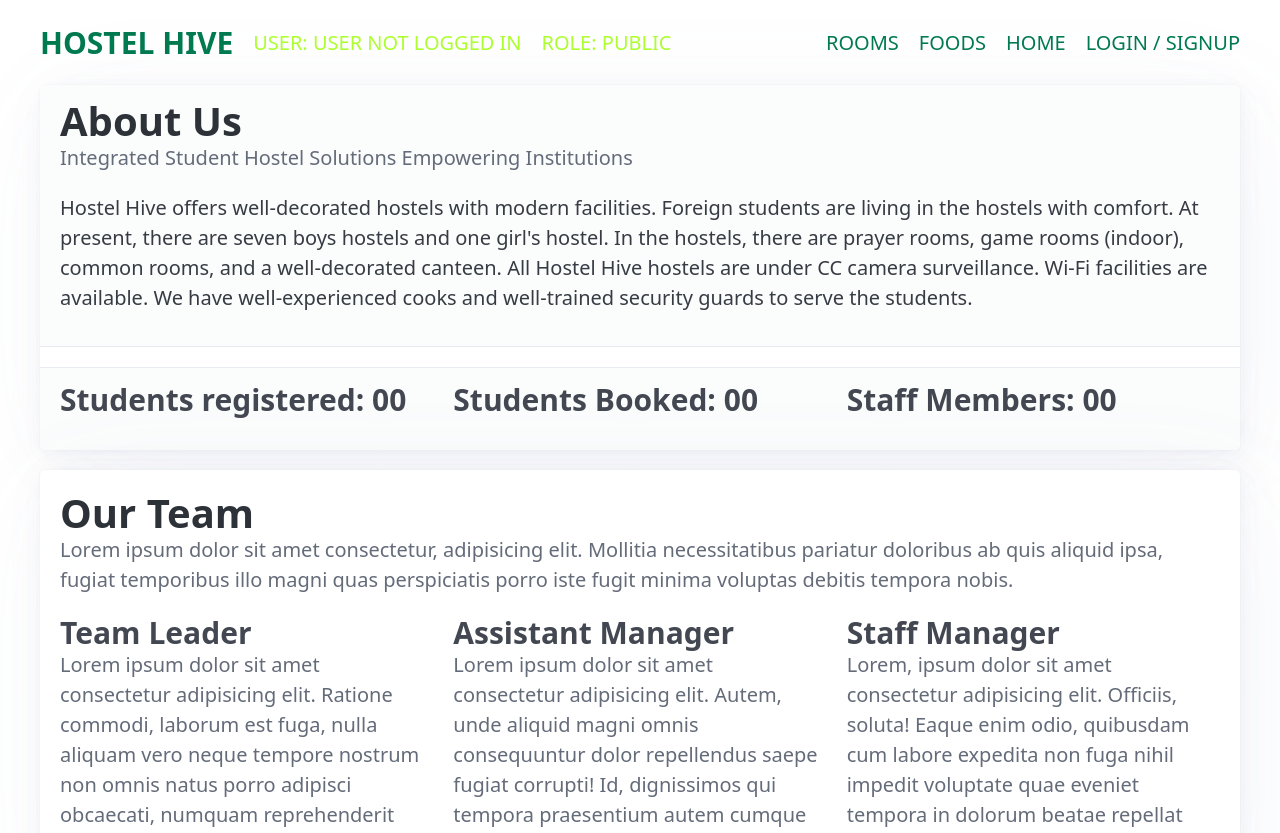
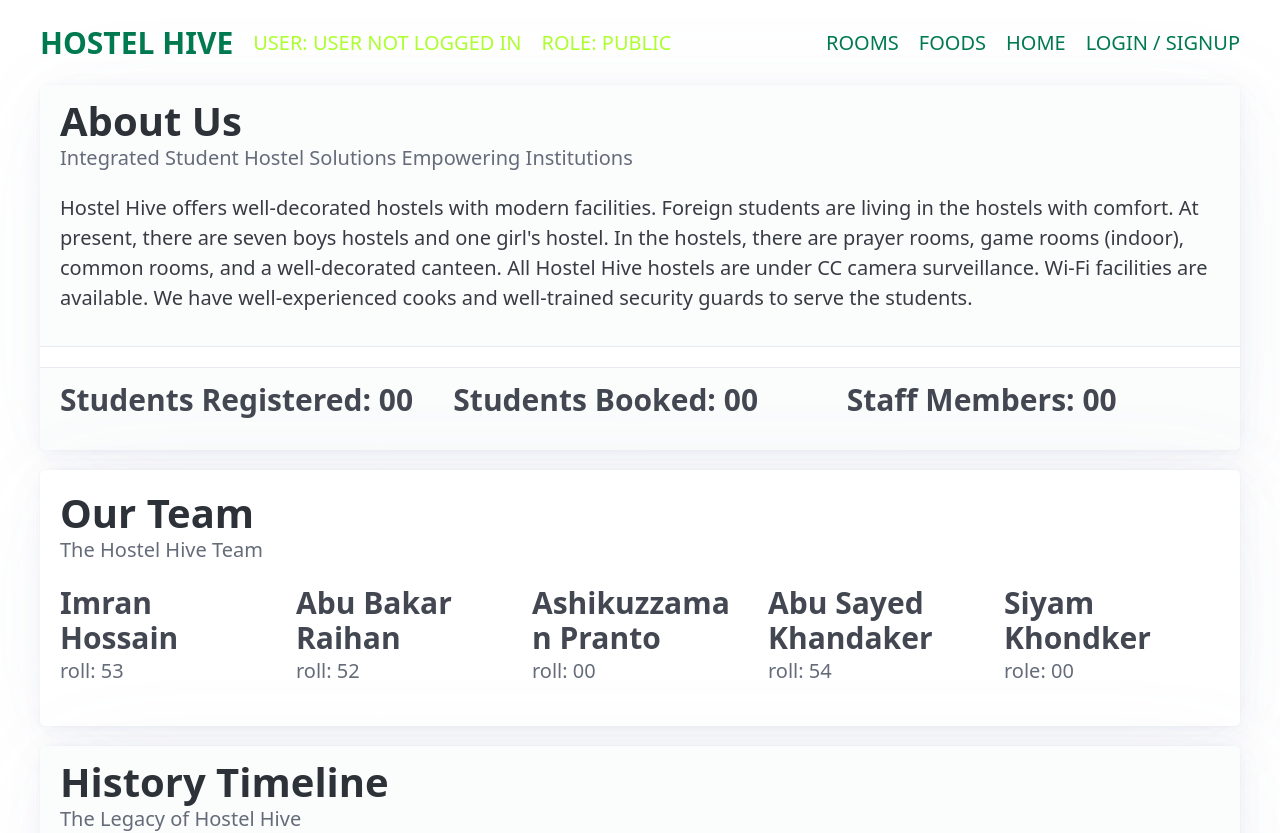
Before and after one commit to push-on/Hostel_Hive_Project_React_Firebase, a React (Vite) app: page /about in a window 1280 px wide. Shown: the top 833 px of the page. Built offline with nearby package versions, Linux system fonts and the light colour scheme; no server answers; the database is empty.

Commit message:
Update 10/01/2023 14:13:18

```diff
--- a/src/config/firebase.ts
+++ b/src/config/firebase.ts
@@ -1,9 +1,6 @@
 import { initializeApp } from "firebase/app"
 import { getAuth, GoogleAuthProvider } from "firebase/auth"
 import { getFirestore } from "firebase/firestore"
-import { getStorage } from "firebase/storage"
-// import { getAnalytics } from "firebase/analytics"
-// import { getStorage } from "firebase/storage";
 
 
 const firebaseConfig = {
@@ -22,4 +19,4 @@ const app = initializeApp(firebaseConfig)
 export const auth = getAuth(app)
 export const googleProvider = new GoogleAuthProvider()
 export const db = getFirestore(app)
-export const storage = getStorage(app)
+// export const storage = getStorage(app)
--- a/src/index.css
+++ b/src/index.css
@@ -107,3 +107,7 @@ img {
   border: 1px solid white;
 
 }
+
+h1, h2, h3, h4, h5, h6 {
+  text-transform: capitalize;
+}
--- a/src/lib/CounterAnimation.tsx
+++ b/src/lib/CounterAnimation.tsx
@@ -4,7 +4,7 @@ interface CountingAnimationProps {
 	value: number
 }
 
-const duration = 1000
+const duration = 300
 const from = 0
 
 export const CountingAnimation: React.FC<CountingAnimationProps> = ({ value }) => {
--- a/src/pages/HomePage/About.tsx
+++ b/src/pages/HomePage/About.tsx
@@ -48,7 +48,7 @@ export default function About() {
 					</header>
 					<footer>
 						<div className="grid">
-							<h3>Students registered: 0{<CountingAnimation value={TotalStudents} />} </h3>
+							<h3>Students Registered: 0{<CountingAnimation value={TotalStudents} />} </h3>
 							<h3>Students Booked: 0{<CountingAnimation value={TotalStudentsBooked} />}</h3>
 							<h3>Staff Members: 0{<CountingAnimation value={TotalStaff} />}</h3>
 						</div>
@@ -57,20 +57,29 @@ export default function About() {
 				<article>
 					<hgroup>
 						<h1>Our Team</h1>
-						<p>Lorem ipsum dolor sit amet consectetur, adipisicing elit. Mollitia necessitatibus pariatur doloribus ab quis aliquid ipsa, fugiat temporibus illo magni quas perspiciatis porro iste fugit minima voluptas debitis tempora nobis.</p>
+						<p>The Hostel Hive Team</p>
 					</hgroup>
 					<div className="grid">
 						<hgroup>
-							<h3>Team Leader</h3>
-							<p>Lorem ipsum dolor sit amet consectetur adipisicing elit. Ratione commodi, laborum est fuga, nulla aliquam vero neque tempore nostrum non omnis natus porro adipisci obcaecati, numquam reprehenderit dignissimos. Recusandae, beatae!</p>
+							<h3>Imran Hossain</h3>
+							<p></p>
+							<p>roll: 53</p>
 						</hgroup>
 						<hgroup>
-							<h3>Assistant Manager</h3>
-							<p>Lorem ipsum dolor sit amet consectetur adipisicing elit. Autem, unde aliquid magni omnis consequuntur dolor repellendus saepe fugiat corrupti! Id, dignissimos qui tempora praesentium autem cumque velit facere odio nostrum.</p>
+							<h3>Abu Bakar Raihan</h3>
+							<p>roll: 52</p>
 						</hgroup>
 						<hgroup>
-							<h3>Staff Manager</h3>
-							<p>Lorem, ipsum dolor sit amet consectetur adipisicing elit. Officiis, soluta! Eaque enim odio, quibusdam cum labore expedita non fuga nihil impedit voluptate quae eveniet tempora in dolorum beatae repellat delectus.</p>
+							<h3>Ashikuzzaman Pranto</h3>
+							<p>roll: 00</p>
+						</hgroup>
+						<hgroup>
+							<h3>Abu Sayed Khandaker</h3>
+							<p>roll: 54</p>
+						</hgroup>
+						<hgroup>
+							<h3>Siyam Khondker</h3>
+							<p>role: 00</p>
 						</hgroup>
 					</div>
 				</article>
--- a/src/pages/HomePage/RootRooms.tsx
+++ b/src/pages/HomePage/RootRooms.tsx
@@ -7,14 +7,16 @@ import doubleRoom from "../../assets/Hostel_Imgs/img_8.webp"
 import sharedRoom from "../../assets/Hostel_Imgs/img_6.webp"
 import { useEffect, useState } from "react"
 import { Counter, CounterField } from "../../lib/Counter"
-import { db, storage } from "../../config/firebase"
-import { getDocs, collection, deleteDoc, doc } from "firebase/firestore"
-import toast from "react-hot-toast"
-import { getDownloadURL, ref } from "firebase/storage"
+import { db } from "../../config/firebase"
+import { getDocs, collection } from "firebase/firestore"
+import toast, { Toaster } from "react-hot-toast"
 
 export default function RootRooms() {
 	const [roomTypes, setRoomTypes] = useState<any[]>([])
-	const [imgUrl, setImgUrl] = useState<any>("")
+
+	const [TotalRooms, setTotalRooms] = useState(0)
+	const [TotalRoomsActive, setRoomsActive] = useState(0)
+
 	const getData = async () => {
 		try {
 			const data = await getDocs(collection(db, "room_types"))
@@ -24,13 +26,6 @@ export default function RootRooms() {
 			toast.error(error.message)
 		}
 	}
-	const [TotalRooms, setTotalRooms] = useState(0)
-	const [TotalRoomsActive, setRoomsActive] = useState(0)
-
-	getDownloadURL(ref(storage, "double_room.webp")).then((url) => {
-		setImgUrl(url)
-	})
-
 	useEffect(() => {
 		// get number of rooms
 		Counter("floor_and_room").then(data => {
@@ -44,6 +39,7 @@ export default function RootRooms() {
 	return (
 		<div className="container">
 			<NavBar />
+			<Toaster />
 			<motion.div
 				initial={{ x: "100vw", opacity: 0 }}
 				animate={{ x: "0vw", opacity: 1 }}
@@ -53,50 +49,41 @@ export default function RootRooms() {
 				<article>
 					<header>
 						<hgroup style={{ textAlign: "center" }}>
-
-							<h1 >ROOMS</h1>
+							<h1>ROOMS</h1>
 							<p>Rooms & Service of Hostel Hive</p>
 						</hgroup>
 					</header>
 					<article className="grid">
 						<article>
-							<hgroup >
+							<hgroup>
 								<h1>General Information</h1>
 								<p>An Overview of Available Rooms and Beds</p>
 							</hgroup>
 							<ul>
-								<li><p>Total Number of Rooms: 0{TotalRooms} </p></li>
-							</ul>
-							<ul>
+								<li>
+									<p>Total Number of Rooms: 0{TotalRooms} </p>
+								</li>
 								<li>
 									<p>Total Number of Rooms Available: 0{TotalRoomsActive}</p>
 								</li>
-							</ul>
-							<ul>
 								<li>
 									<p>Number of Beds Available: </p>
 								</li>
-							</ul>
-							<ul>
 								<li>
 									<p>Air Conditioning: Available</p>
 								</li>
-							</ul>
-							<ul>
 								<li>
 									<p>Wi-Fi: Available</p>
 								</li>
-							</ul>
-							<ul>
 								<li>
 									<p>Food Service: Available</p>
 								</li>
-							</ul>
-							<ul>
-								<li><p>Access to shared spaces.</p></li>
-							</ul>
-							<ul>
-								<li><p>Access to Common Place.</p></li>
+								<li>
+									<p>Access to shared spaces.</p>
+								</li>
+								<li>
+									<p>Access to Common Place.</p>
+								</li>
 							</ul>
 						</article>
 						<article>
@@ -104,24 +91,47 @@ export default function RootRooms() {
 						</article>
 					</article>
 					{roomTypes.map((room, index) => (
-						<article className="grid" key={index}>
+						<motion.article
+							initial={{ opacity: 0 }}
+							animate={{ opacity: 1 }}
+							exit={{ opacity: 0 }}
+							transition={{ ease: "easeInOut", duration: 0.2 }}
+							className="grid"
+							key={index}
+						>
 							<article className="center">
-								<img src={imgUrl} alt={`Room ${index + 1}`} />
+								<img
+									src={
+										room.room_type === "single"
+											? singleRoom
+											: room.room_type === "double"
+												? doubleRoom
+												: room.room_type === "shared"
+													? sharedRoom
+													: ""
+									}
+									alt={`Room ${index + 1}`}
+								/>
 							</article>
 							<article>
 								<hgroup>
-									<h2>{room.room_type}</h2>
+									<h2 style={{textTransform: "capitalize"}}>{room.room_type} Room</h2>
 									<p>{room.description}</p>
 								</hgroup>
 								<ul>
-									<li>Number of Beds: {room.beds}</li>
-									<li>Air Conditioning: {room.acAvailable ? "Available" : "Not Available"}</li>
+									<li>Number of Beds: {room.bed}</li>
+									<li>
+										Air Conditioning: {room.ac ? "Available" : "Not Available"}
+									</li>
 									<li>Wi-Fi: {room.wifi ? "Available" : "Not Available"}</li>
-									<li>Food Service: {room.foodService ? "Available" : "Not Available"}</li>
+									<li>
+										Food Service:{" "}
+										{room.foodservice ? "Available" : "Not Available"}
+									</li>
 									<li>Price: {room.price}</li>
-									<li>Private bathroom</li>
-									<li>Study desk and chair</li>
-									<li>Wardrobe</li>
+									<li>bathroom: {room.bathroom}</li>
+									<li>Study desk: {room.desk}</li>
+									<li>Wardrobe: {room.wardrobe}</li>
 								</ul>
 								<footer>
 									<nav>
@@ -132,7 +142,7 @@ export default function RootRooms() {
 									</nav>
 								</footer>
 							</article>
-						</article>
+						</motion.article>
 					))}
 				</article>
 			</motion.div>
```
